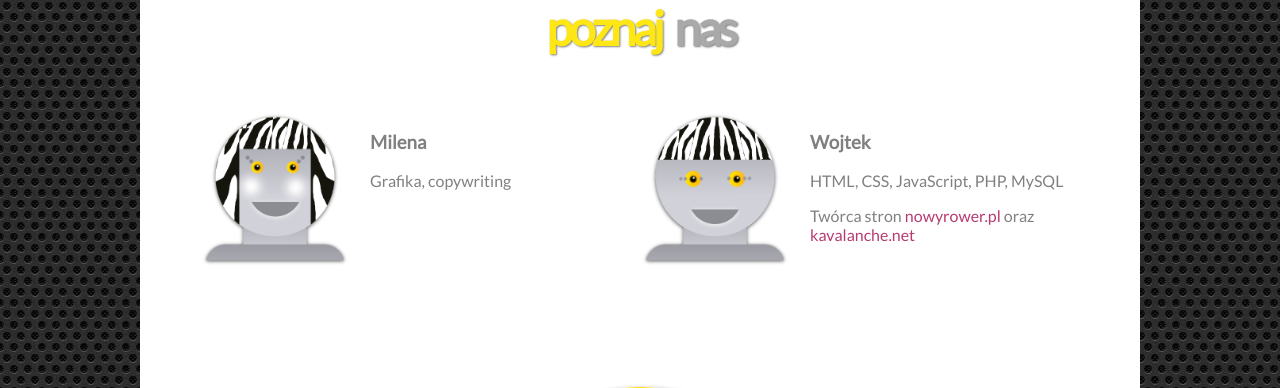
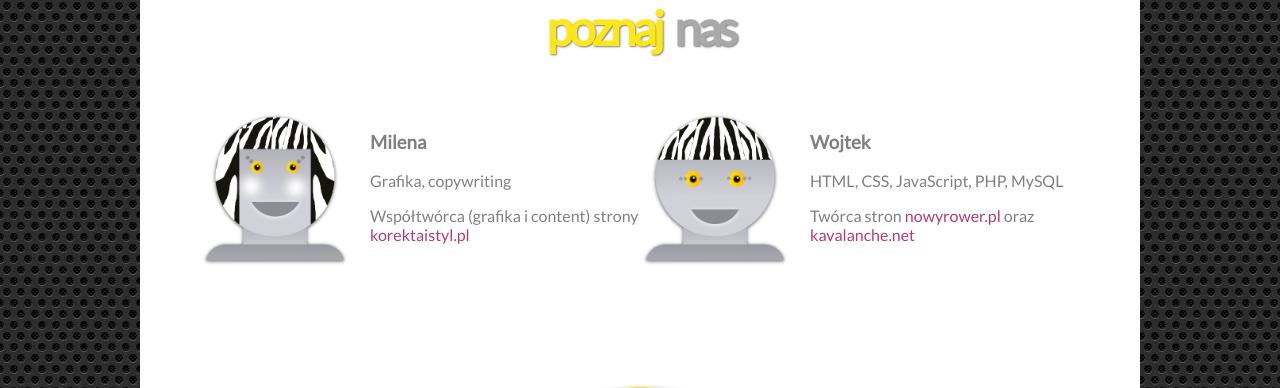
Before and after one commit to milenja/webra, a PHP site: page /onas.php in a window 1280 px wide. Shown: the part 225-613 px from the top of the page. Run offline with PHP 8.4, Linux system fonts and the light colour scheme; data that the repository does not hold is empty; some libraries are stand-ins or nearby versions.

Commit message:
dopisuje tekst w o nas

```diff
--- a/onas.php
+++ b/onas.php
@@ -6,6 +6,7 @@
                     <img src="ikonki/girl.png" alt="" class="img-left">
                     <h3>Milena</h3>
                     <p>Grafika, copywriting</p>
+                    <p>Współtwórca (grafika i content) strony <a href="http://korektaistyl.pl">korektaistyl.pl</a></p>
                     <div class="clear"></div>
                 </div>
                 <div class="osoba">
```
